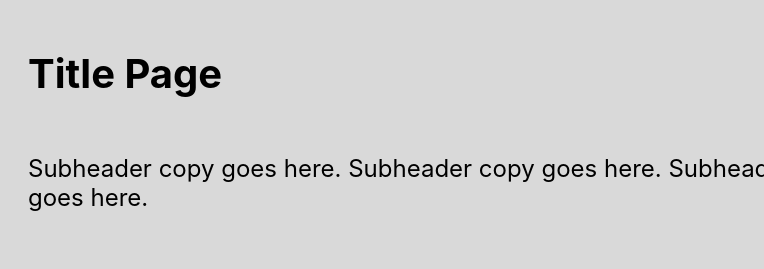
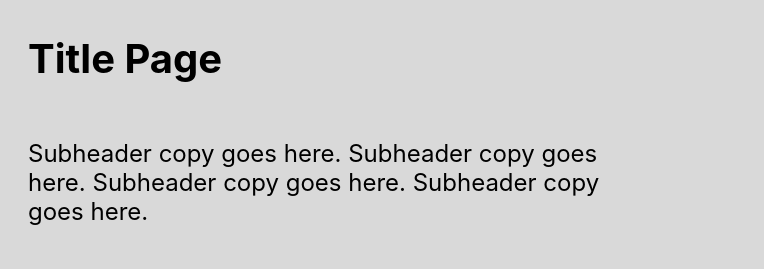
Before and after one commit to TonyCostantini/C4-Profile-Page, a plain HTML site: page index.html in a window 1280 px wide. Shown: the part 105-374 px from the top of the page, 516-1280 px from the left. Drawn offline with Linux system fonts and the light colour scheme.

Commit message:
Update document

```diff
--- a/index.html
+++ b/index.html
@@ -22,7 +22,7 @@
         <img class="profile-image" src="images/image.png" alt="Profile Picture">
         <div class="column">
           <h1>Title Page</h1>
-          <p>Subheader copy goes here. Subheader copy goes here. Subheader copy goes here. Subheader copy goes here.</p>
+          <h2>Subheader copy goes here. Subheader copy goes here. Subheader copy goes here. Subheader copy goes here.</h2>
         </div>
       </div>
     </section>
--- a/screen.css
+++ b/screen.css
@@ -25,7 +25,8 @@ nav {
     background-blend-mode: darken;
     background-size: cover;
     background-repeat: no-repeat;
-    /* Object Settings */
+    /* Section Settings */
+    margin: 0 auto;
     display: flex;
     background: #D9D9D9;
     height: 316px;
@@ -35,7 +36,7 @@ nav {
     min-width: 1440px;
     margin: 0 auto;
     display: flex;
-    width: 1440px;
+    width: 848px;
     padding: 0px 296px;
     align-items: center;
     gap: 32px;
@@ -64,6 +65,17 @@ h1 {
     font-size: 40px;
     font-style: normal;
     font-weight: 700;
+    line-height: normal;
+}
+
+h2 {
+    margin: 0;
+    width: 599px;
+    color: #000;
+    font-family: Inter, sans-serif;
+    font-size: 24px;
+    font-style: normal;
+    font-weight: 400;
     line-height: normal;
 }
 
```
